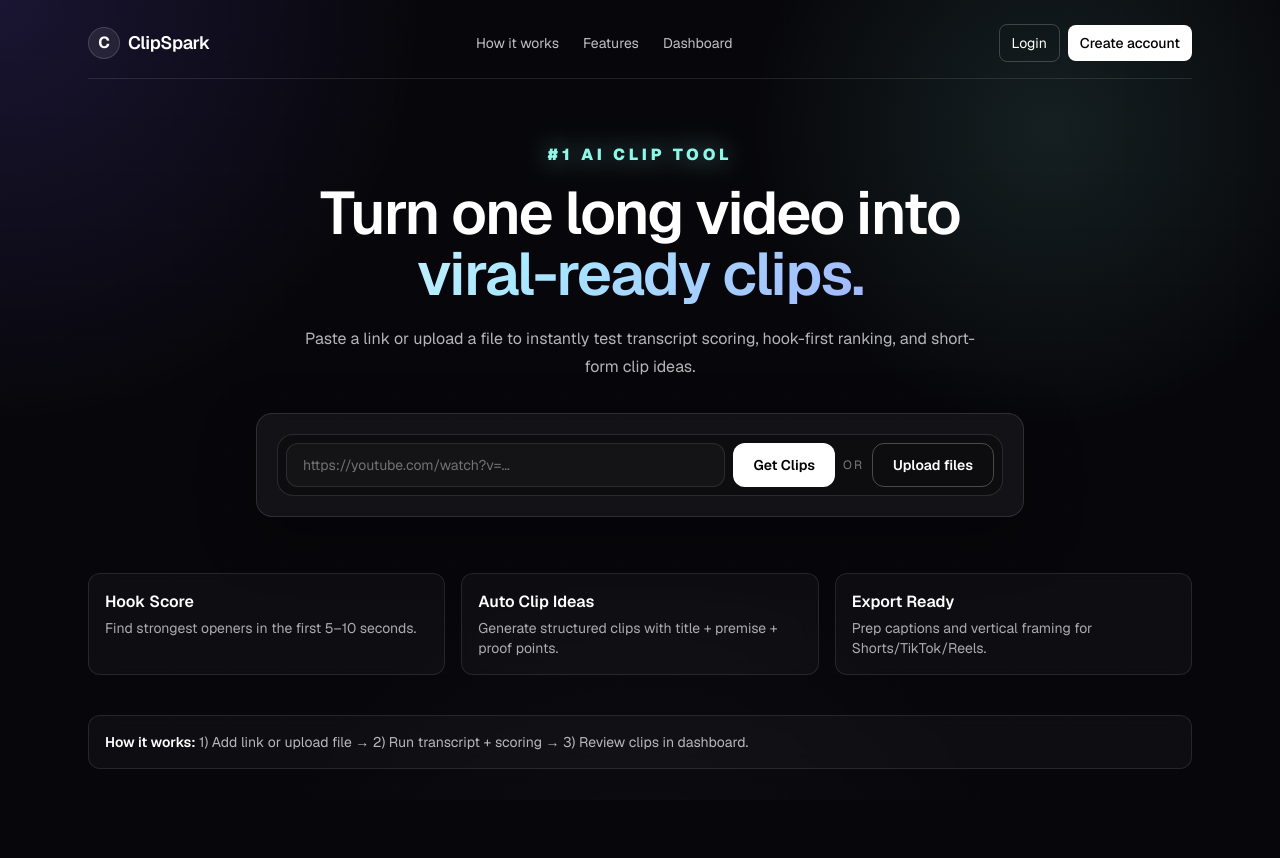
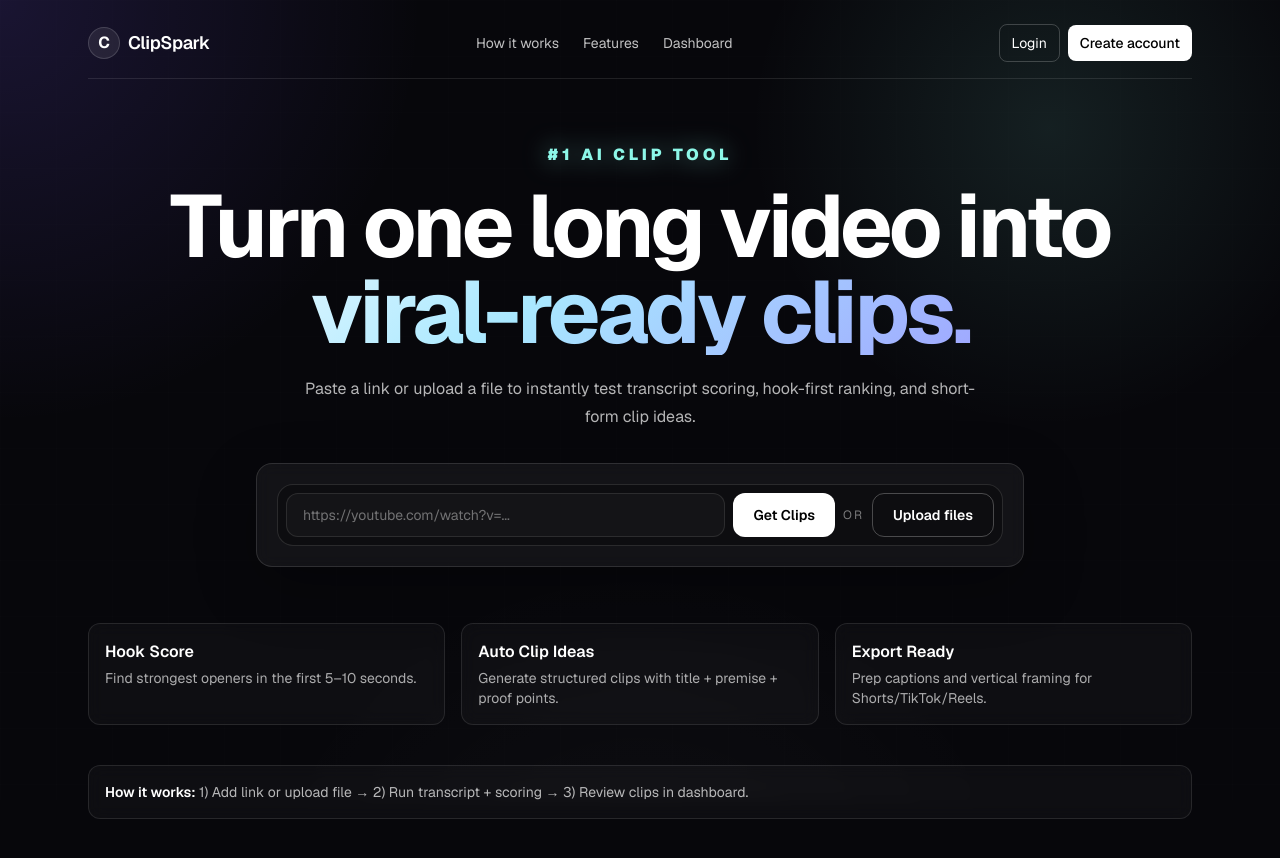
Before and after one commit to Duychinni/animecut, a Next.js app: page / in a window 1280 px wide. Shown: the top 858 px of the page. Before the commit the page ends 825 px from the top, so only its background shows below. Built offline with nearby package versions, Linux system fonts and the light colour scheme; no server answers.

Commit message:
Rebalance hero headline size and weight

```diff
--- a/app/page.tsx
+++ b/app/page.tsx
@@ -212,7 +212,7 @@ export default function Home() {
 
         <section className="mx-auto mt-16 max-w-6xl text-center">
           <p className="text-sm font-black tracking-[0.24em] text-[#8DF7E8] drop-shadow-[0_0_12px_rgba(141,247,232,0.6)] md:text-base">#1 AI CLIP TOOL</p>
-          <h1 className="mt-4 text-4xl font-semibold leading-[1.02] tracking-[-0.03em] md:text-6xl">
+          <h1 className="mt-4 text-[3.25rem] font-bold leading-[0.98] tracking-[-0.04em] md:text-[5.5rem]">
             Turn one long video into
             <span className="block bg-[linear-gradient(135deg,#ffffff_0%,#a9e8ff_40%,#9b8cff_100%)] bg-clip-text text-transparent">
               viral-ready clips.
```
